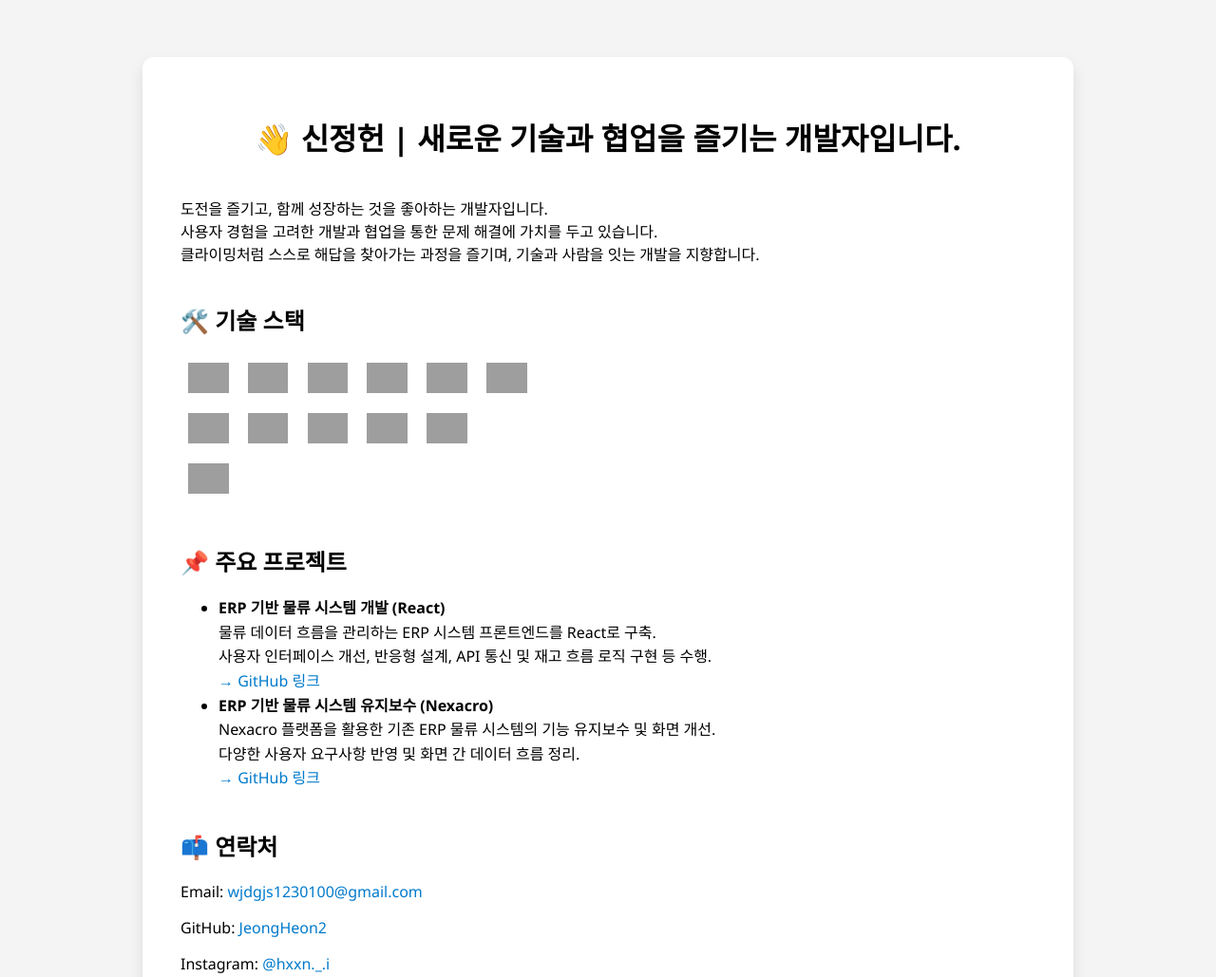
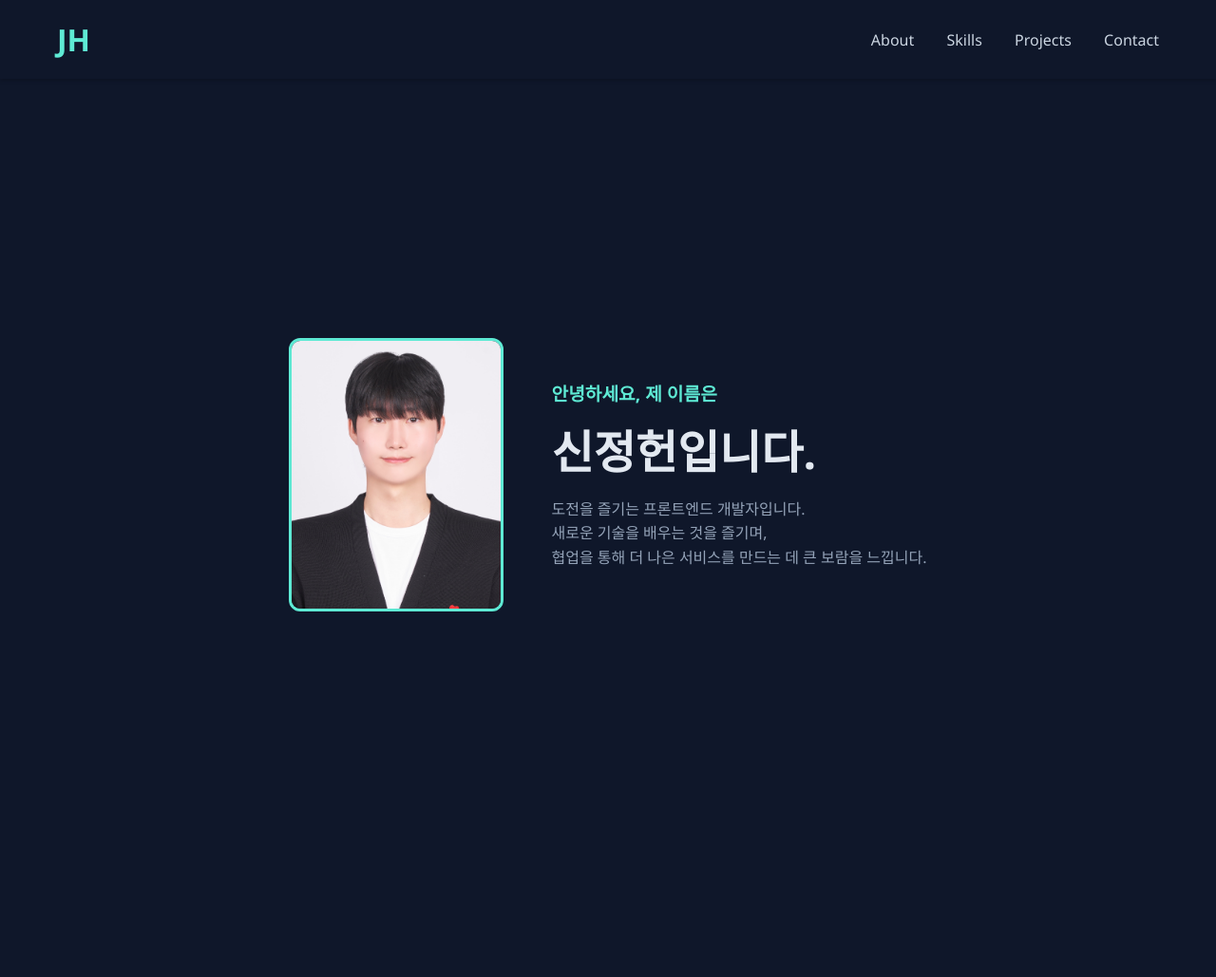
Before and after one commit to JeongHeon2/JeongHeon2.github.io, a plain HTML site: page index.html in a window 1280 px wide. Shown: the top 1029 px of the page at 95% size. Drawn offline with Linux system fonts and the light colour scheme; grey boxes are pictures that could not be loaded.

Commit message:
Update index.html

```diff
--- a/index.html
+++ b/index.html
@@ -1,101 +1,141 @@
 <!DOCTYPE html>
 <html lang="ko">
 <head>
-  <meta charset="UTF-8" />
+  <meta charset="UTF-8">
+  <title>신정헌 | 프론트엔드 개발자</title>
   <meta name="viewport" content="width=device-width, initial-scale=1.0" />
-  <title>신정헌 | 새로운 기술과 협업을 즐기는 개발자</title>
   <style>
     body {
-      background-color: #f4f4f4;
+      margin: 0;
+      background-color: #0f172a;
       font-family: 'Segoe UI', sans-serif;
+      color: #cbd5e1;
+      scroll-behavior: smooth;
+    }
+
+    header {
+      position: fixed;
+      top: 0; left: 0; right: 0;
+      background: #0f172a;
+      display: flex;
+      justify-content: space-between;
+      align-items: center;
+      padding: 20px 60px;
+      z-index: 1000;
+      box-shadow: 0 2px 4px rgba(0,0,0,0.2);
+    }
+
+    header h1 {
+      color: #5eead4;
       margin: 0;
-      padding: 0;
     }
-    .container {
-      max-width: 900px;
-      margin: 60px auto;
-      background: white;
-      padding: 40px;
+
+    nav a {
+      margin-left: 30px;
+      color: #cbd5e1;
+      text-decoration: none;
+      font-weight: 500;
+    }
+
+    nav a:hover {
+      color: #5eead4;
+    }
+
+    section {
+      padding: 100px 60px 80px;
+    }
+
+    #home {
+      display: flex;
+      justify-content: center;
+      align-items: center;
+      min-height: 100vh;
+      gap: 50px;
+    }
+
+    #home img {
+      width: 220px;
       border-radius: 12px;
-      box-shadow: 0 8px 16px rgba(0,0,0,0.1);
+      border: 3px solid #5eead4;
     }
-    h1 {
-      text-align: center;
+
+    .intro-text h2 {
+      color: #5eead4;
+      font-size: 1.2rem;
+      margin-bottom: 10px;
     }
-    .section {
-      margin-top: 40px;
+
+    .intro-text h1 {
+      font-size: 3rem;
+      color: #e2e8f0;
+      margin: 0 0 10px;
     }
-    .tech-stack img {
-      margin: 8px;
-      height: 32px;
-    }
-    ul {
+
+    .intro-text p {
+      color: #94a3b8;
       line-height: 1.6;
     }
-    a {
-      color: #007acc;
-      text-decoration: none;
+
+    h2.section-title {
+      color: #5eead4;
+      margin-bottom: 20px;
+      font-size: 1.5rem;
     }
-    a:hover {
-      text-decoration: underline;
+
+    footer {
+      text-align: center;
+      padding: 20px;
+      color: #64748b;
     }
   </style>
 </head>
 <body>
-  <div class="container">
-    <h1>👋 신정헌 | 새로운 기술과 협업을 즐기는 개발자입니다.</h1>
 
-    <div class="section">
+  <header>
+    <h1>JH</h1>
+    <nav>
+      <a href="#home">About</a>
+      <a href="#skills">Skills</a>
+      <a href="#projects">Projects</a>
+      <a href="#contact">Contact</a>
+    </nav>
+  </header>
+
+  <section id="home">
+    <img src="신정헌 증명사진.jpg" alt="신정헌 프로필 사진" />
+    <div class="intro-text">
+      <h2>안녕하세요, 제 이름은</h2>
+      <h1>신정헌입니다.</h1>
       <p>
-        도전을 즐기고, 함께 성장하는 것을 좋아하는 개발자입니다.<br>
-        사용자 경험을 고려한 개발과 협업을 통한 문제 해결에 가치를 두고 있습니다.<br>
-        클라이밍처럼 스스로 해답을 찾아가는 과정을 즐기며, 기술과 사람을 잇는 개발을 지향합니다.
+        도전을 즐기는 프론트엔드 개발자입니다.<br />
+        새로운 기술을 배우는 것을 즐기며,<br />
+        협업을 통해 더 나은 서비스를 만드는 데 큰 보람을 느낍니다.
       </p>
     </div>
+  </section>
 
-    <div class="section">
-      <h2>🛠️ 기술 스택</h2>
-      <div class="tech-stack">
-        <img src="https://img.shields.io/badge/Nexacro-4B4B4B?style=for-the-badge&logo=Nexacro&logoColor=white" />
-        <img src="https://img.shields.io/badge/Github-181717?style=for-the-badge&logo=Github&logoColor=white">
-    <img src="https://img.shields.io/badge/Java-007396?style=for-the-badge&logo=Java&logoColor=white">
-    <img src="https://img.shields.io/badge/Javascript-F7DF1E?style=for-the-badge&logo=Javascript&logoColor=white">
-    <img src="https://img.shields.io/badge/Next.js-000000?style=for-the-badge&logo=Next.js&logoColor=white">
-    <img src="https://img.shields.io/badge/Oracle-F80000?style=for-the-badge&logo=Oracle&logoColor=white"><br/>
-    <img src="https://img.shields.io/badge/React-61DAFB?style=for-the-badge&logo=React&logoColor=white">
-    <img src="https://img.shields.io/badge/ReduxSaga-999999?style=for-the-badge&logo=ReduxSaga&logoColor=white">
-    <img src="https://img.shields.io/badge/Redux-764ABC?style=for-the-badge&logo=Redux&logoColor=white">
-    <img src="https://img.shields.io/badge/Node.js-339933?style=for-the-badge&logo=Node.js&logoColor=white">
-    <img src="https://img.shields.io/badge/Spring-6DB33F?style=for-the-badge&logo=Spring&logoColor=white"><br/>
-    <img src="https://img.shields.io/badge/Spring Boot-6DB33F?style=for-the-badge&logo=Spring Boot&logoColor=white">
-      </div>
-    </div>
+  <section id="skills">
+    <h2 class="section-title">🛠️ Skills</h2>
+    <p>React, JavaScript, Nexacro, Java, Spring, Oracle, Git, Node.js 등</p>
+  </section>
 
-    <div class="section">
-      <h2>📌 주요 프로젝트</h2>
-      <ul>
-        <li>
-          <strong>ERP 기반 물류 시스템 개발 (React)</strong><br>
-          물류 데이터 흐름을 관리하는 ERP 시스템 프론트엔드를 React로 구축.<br>
-          사용자 인터페이스 개선, 반응형 설계, API 통신 및 재고 흐름 로직 구현 등 수행.<br>
-          <a href="https://github.com/JeongHeon2/React" target="_blank">→ GitHub 링크</a>
+  <section id="projects">
+    <h2 class="section-title">📌 Projects</h2>
+    <ul>
+      <li><strong>ERP 기반 물류 시스템 (React)</strong><br>React 기반 프론트엔드, 물류 흐름 시각화, API 연동</li><br>
+      <li><strong>ERP 유지보수 시스템 (Nexacro)</strong><br>Nexacro 플랫폼으로 사용자 맞춤형 화면 구성 및 유지보수</li>
+    </ul>
+  </section>
 
-        </li>
-        <li>
-          <strong>ERP 기반 물류 시스템 유지보수 (Nexacro)</strong><br>
-          Nexacro 플랫폼을 활용한 기존 ERP 물류 시스템의 기능 유지보수 및 화면 개선.<br>
-          다양한 사용자 요구사항 반영 및 화면 간 데이터 흐름 정리.<br>
-          <a href="https://github.com/JeongHeon2/Nexacro" target="_blank">→ GitHub 링크</a>
-        </li>
-      </ul>
-    </div>
+  <section id="contact">
+    <h2 class="section-title">📫 Contact</h2>
+    <p>Email: <a href="mailto:wjdgjs1230100@gmail.com" style="color:#5eead4;">wjdgjs1230100@gmail.com</a></p>
+    <p>GitHub: <a href="https://github.com/JeongHeon2" style="color:#5eead4;">github.com/JeongHeon2</a></p>
+  </section>
 
-    <div class="section">
-      <h2>📫 연락처</h2>
-      <p>Email: <a href="mailto:wjdgjs1230100@gmail.com">wjdgjs1230100@gmail.com</a></p>
-      <p>GitHub: <a href="https://github.com/JeongHeon2">JeongHeon2</a></p>
-      <p>Instagram: <a href="https://www.instagram.com/hxxn._.i/">@hxxn._.i</a></p>
-    </div>
-  </div>
+  <footer>
+    &copy; 2025 신정헌. All rights reserved.
+  </footer>
+
 </body>
 </html>
```
